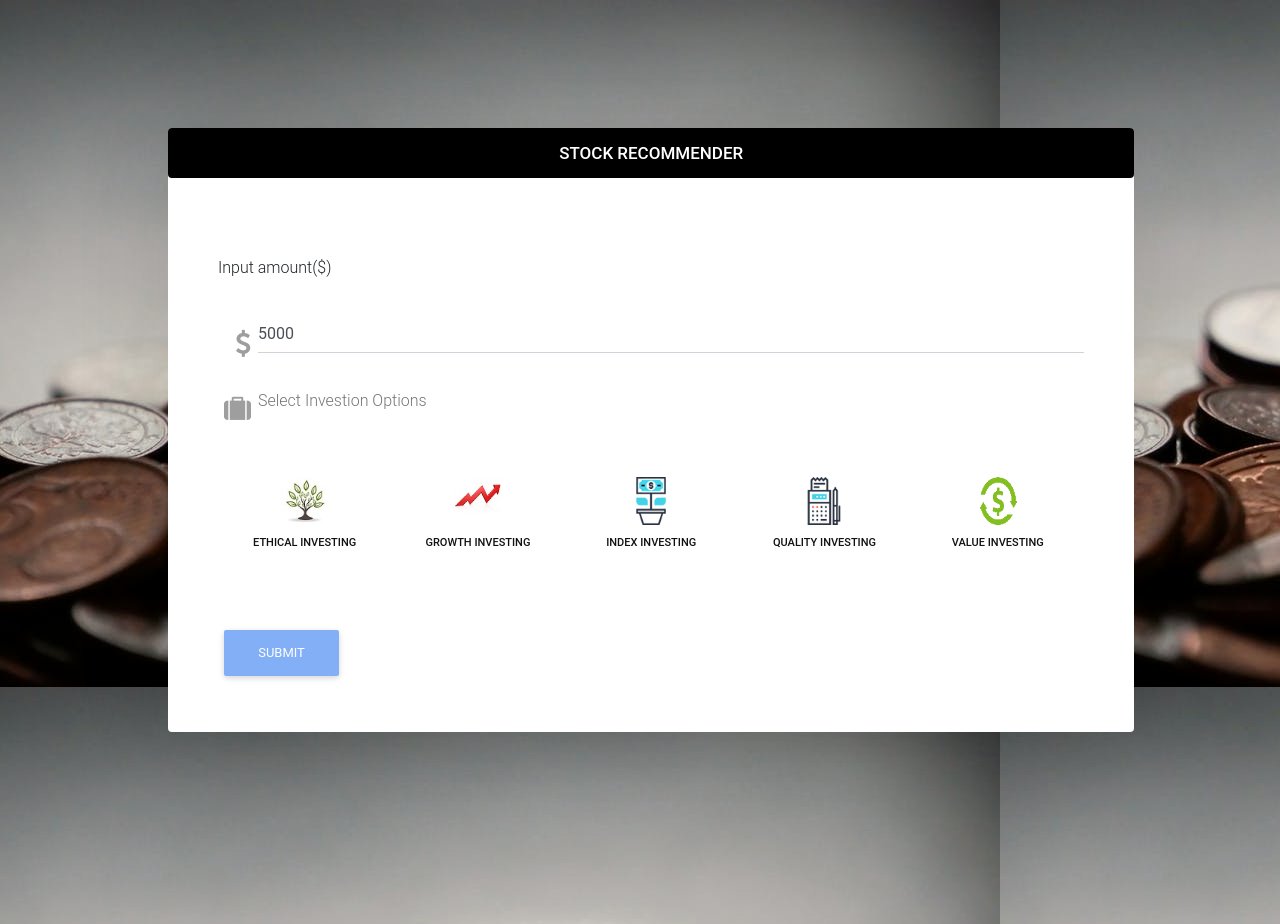
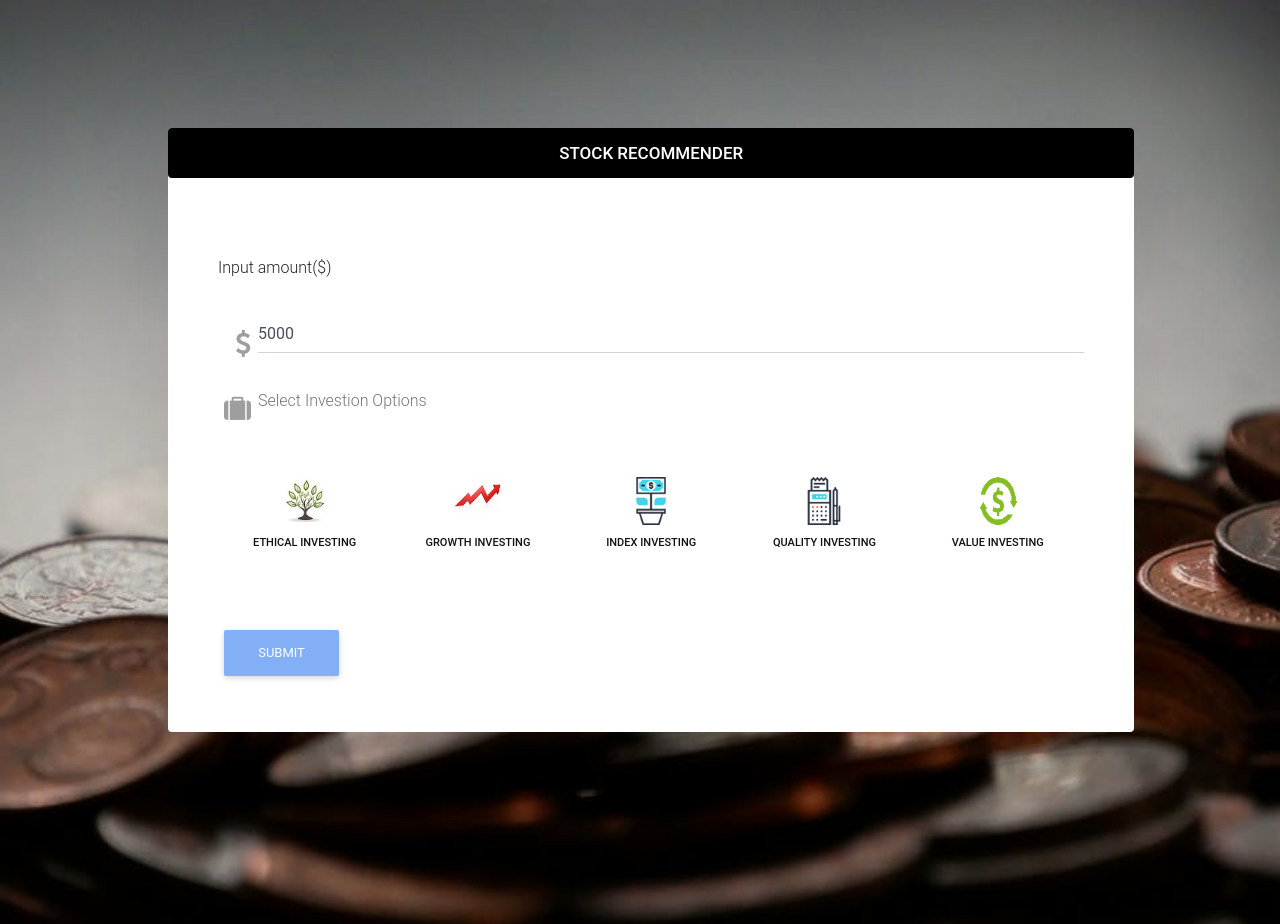
Before and after one commit to BaconRemovalUnit/StockRecommender, a Flask app: page / in a window 1280 px wide. Run offline with Flask 2, Linux system fonts and the light colour scheme; some libraries are stand-ins or nearby versions.

Commit message:
changed port and fixed background

```diff
--- a/app.py
+++ b/app.py
@@ -46,7 +46,6 @@ def index():
         hist_api_str = "https://www.worldtradingdata.com/api/v1/history?symbol={}&sort=newest&date_from={}&api_token={}"
         price_api_str = "https://www.worldtradingdata.com/api/v1/stock?symbol={}&api_token={}"
 
-
         n = 5
         split_stock_list =  [stocks[i * n:(i + 1) * n] for i in range((len(stocks) + n - 1) // n )]
         money_remain = input_dollar
@@ -91,8 +90,6 @@ def index():
             print(packet["history"])
             hist.append(packet)
 
-            #print(packet["history"])
-
         # things to return to the html, it can be any type
         obj = {"money":input_dollar, "strat": strat}
 
@@ -101,8 +98,4 @@ def index():
         print("Object",hist)
         return render_template("PortfolioChart.html", obj=hist, dist=distribution, buy_stats=buy_stats)
 
-        # return render_template("index.html", obj=hist, dist=distribution)
-
-
-
-app.run(debug=False)
+app.run(debug=False, port=80)
--- a/templates/index.html
+++ b/templates/index.html
@@ -33,7 +33,7 @@ $(document).ready(function() {
 
 </head>
 
-<body class="main-body"  style="background-image: url(../static/images/pexels-photo-315785.jpeg)">
+<body class="main-body"  style="background-image: url(../static/images/pexels-photo-315785.jpeg);background-size:cover;">
     <div class="container-fluid" style="padding-left : 10%; padding-bottom : 15%">
         <div class="row">
             <div class="col-md-12">
```
